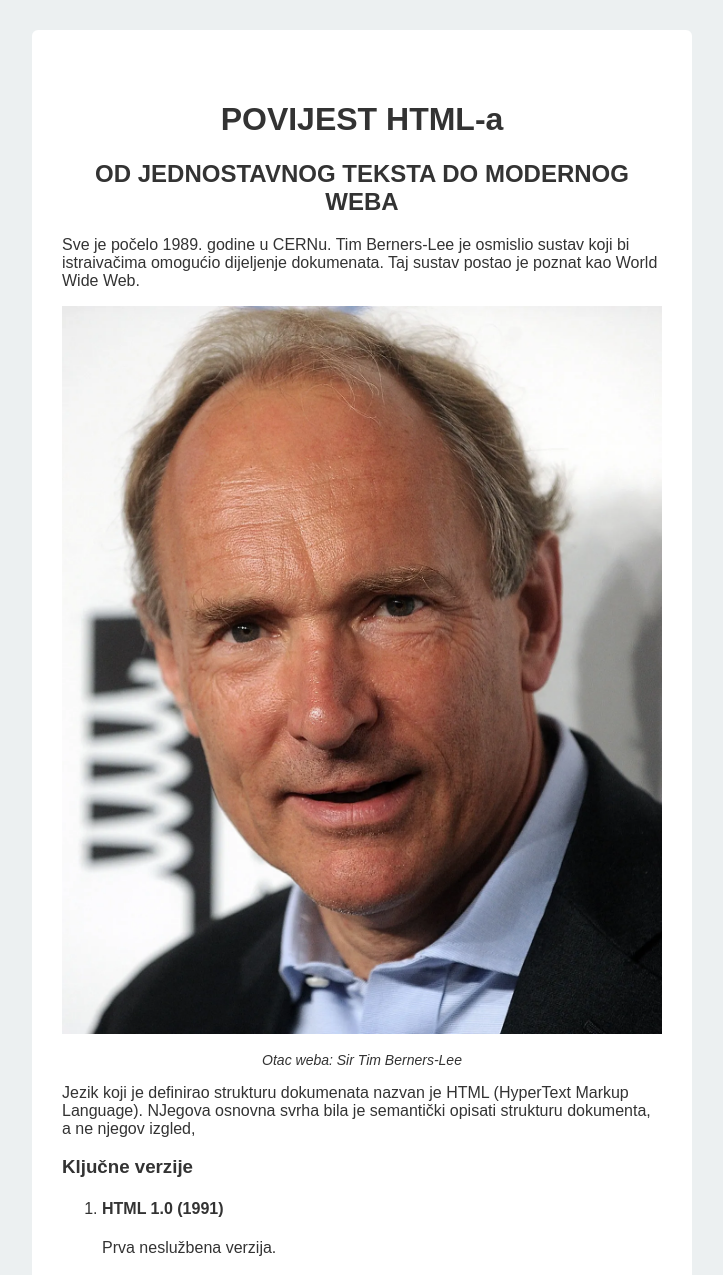
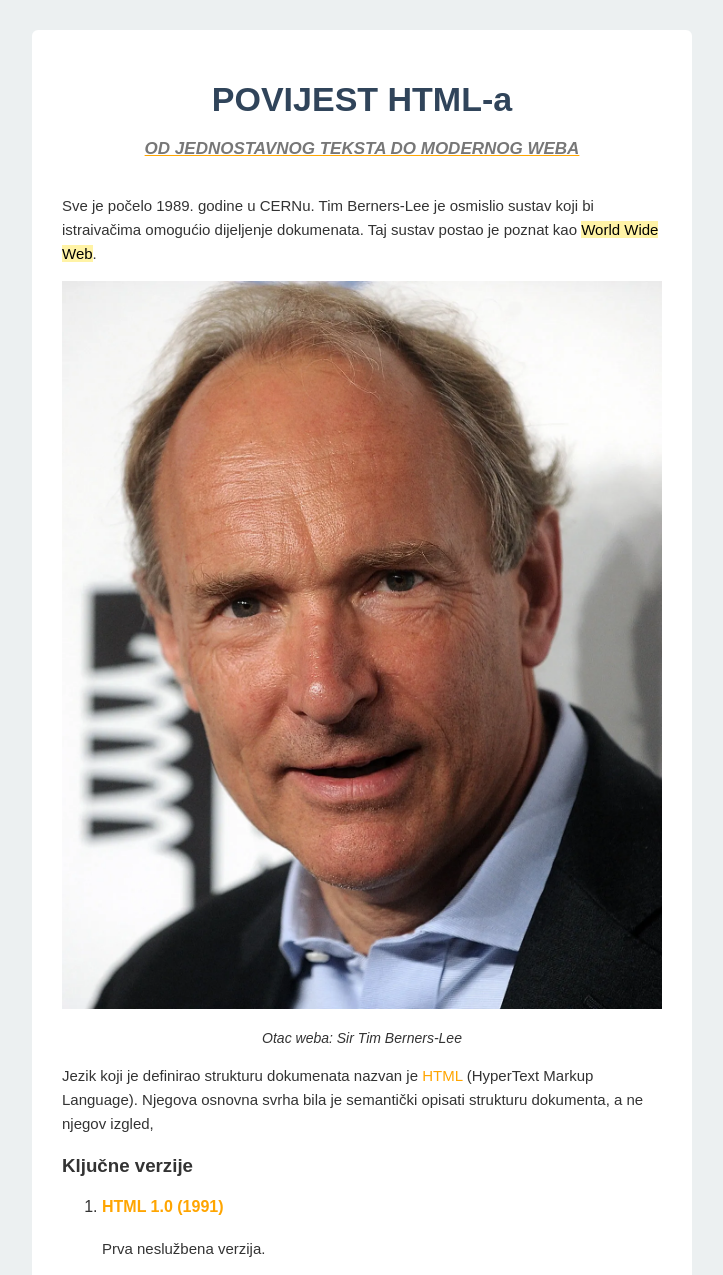
Before and after one commit to bosutsko/UcenjeFD4, a plain HTML site: page 02_HTML_CSS/vjezba03/index.html in a window 1280 px wide. Shown: the top 1275 px of the page, without its empty margins (278-1001 px from the left). Drawn offline with Linux system fonts and the light colour scheme.

Commit message:
Vježba kod kuće dodatak

```diff
--- a/02_HTML_CSS/vjezba03/index.html
+++ b/02_HTML_CSS/vjezba03/index.html
@@ -25,7 +25,7 @@
 
         <p>
 
-            Sve je počelo 1989. godine u CERNu. Tim Berners-Lee je osmislio sustav koji bi istraivačima omogućio dijeljenje dokumenata. Taj sustav postao je poznat kao World Wide Web.
+            Sve je počelo 1989. godine u CERNu. Tim Berners-Lee je osmislio sustav koji bi istraivačima omogućio dijeljenje dokumenata. Taj sustav postao je poznat kao <mark>World Wide Web</mark>.
 
         </p>
 
@@ -39,7 +39,7 @@
 
         <p>
 
-            Jezik koji je definirao strukturu dokumenata nazvan je HTML (HyperText Markup Language). NJegova osnovna svrha bila je semantički opisati strukturu dokumenta, a ne njegov izgled,
+            Jezik koji je definirao strukturu dokumenata nazvan je <span class="orange">HTML</span> (HyperText Markup Language). Njegova osnovna svrha bila je semantički opisati strukturu dokumenta, a ne njegov izgled,
 
         </p>
 
@@ -126,7 +126,7 @@
 
         </h3>
 
-        <p>
+        <p class="filozofija-tekst">
 
             Snaga Weba je u njegovoj univerzalnosti. Pristup svima, bez obzira na invaliditet, ključni je aspekt.
 
--- a/02_HTML_CSS/vjezba03/style.css
+++ b/02_HTML_CSS/vjezba03/style.css
@@ -19,9 +19,39 @@ body {
     border-radius: 6px;
 }
 
-h1,
+.orange {
+    color: orange;
+}
+
+h1 {
+    text-align: center;
+    color: #30445a;
+    font-size: 34px;
+    margin-top: 0;
+    margin-bottom: 20px;
+}
+
 h2 {
     text-align: center;
+    color: #777;
+    font-size: 17px;
+    font-style: italic;
+    margin-bottom: 35px;
+    text-decoration: underline;
+    text-decoration-color: orange;
+}
+
+p {
+    font-size: 15px;
+    line-height: 1.6;
+}
+
+h4 {
+    color: orange;
+}
+
+mark {
+    background-color: #fff3a6;
 }
 
 .slika {
@@ -36,6 +66,12 @@ h2 {
     font-size: 14px;
 }
 
+.filozofija-tekst {
+    background-color: #f8d7da;
+    padding: 15px;
+}
+
+
 pre {
     background-color: #333;
     color: #f5f5f5;
```
